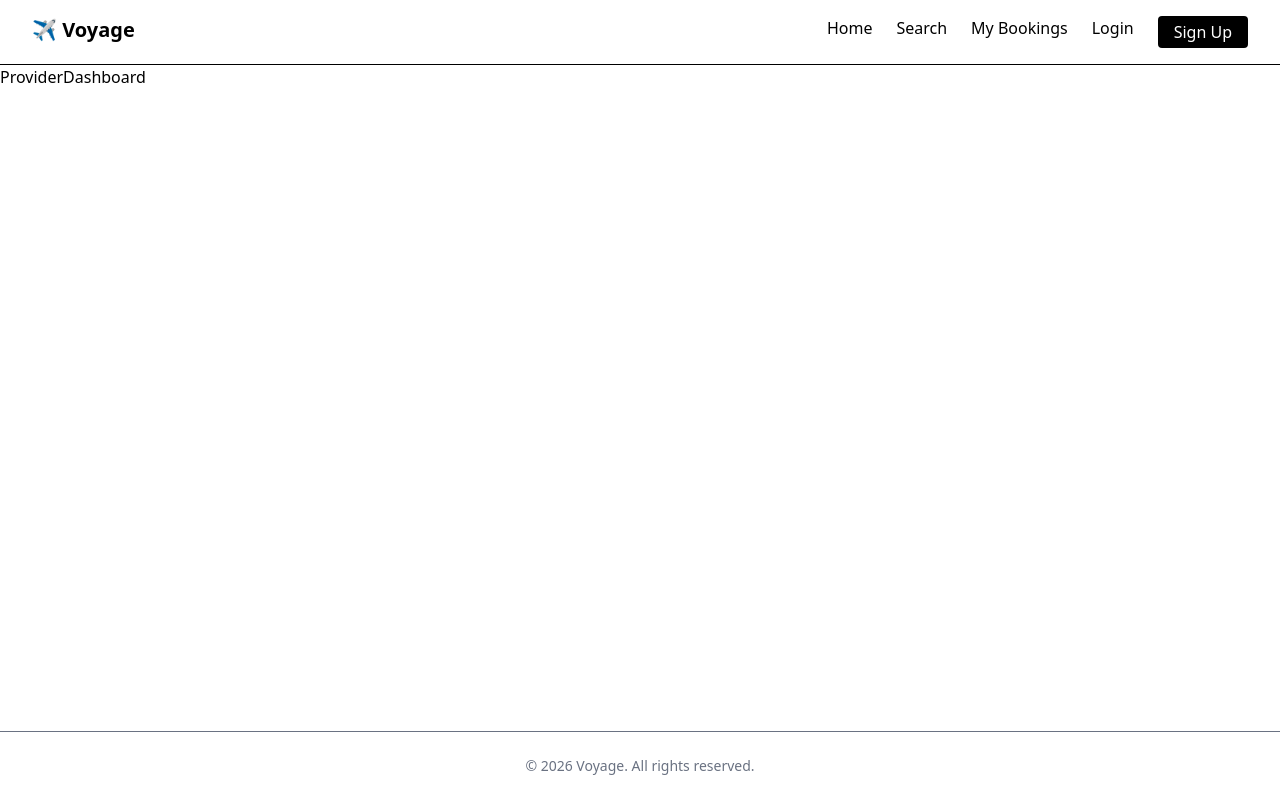
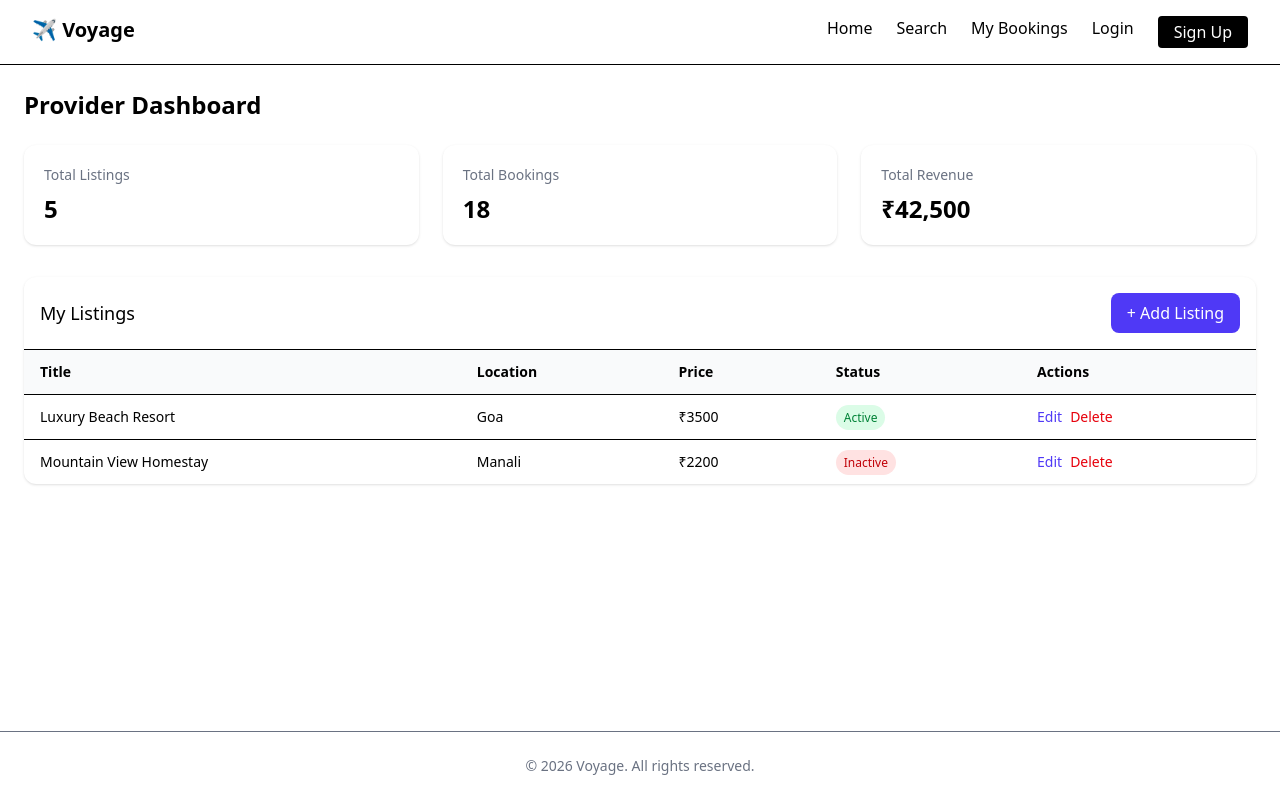
Before and after one commit to Saurabh190120/BharatGo, a React app in the folder frontend/: page /provider in a window 1280 px wide. Built offline with nearby package versions, Linux system fonts and the light colour scheme; the HTML template or start-up script is replaced by a standard one.

Commit message:
provider page

```diff
--- a/frontend/src/pages/ProviderDashboard.jsx
+++ b/frontend/src/pages/ProviderDashboard.jsx
@@ -1,9 +1,119 @@
-import React from 'react'
+import { useEffect, useState } from "react";
 
-const ProviderDashboard = () => {
+export default function ProviderDashboard() {
+  const [stats, setStats] = useState({
+    listings: 0,
+    bookings: 0,
+    revenue: 0,
+  });
+
+  const [listings, setListings] = useState([]);
+
+  useEffect(() => {
+    // Replace with API calls
+    setStats({
+      listings: 5,
+      bookings: 18,
+      revenue: 42500,
+    });
+
+    setListings([
+      {
+        id: 1,
+        title: "Luxury Beach Resort",
+        location: "Goa",
+        price: 3500,
+        status: "Active",
+      },
+      {
+        id: 2,
+        title: "Mountain View Homestay",
+        location: "Manali",
+        price: 2200,
+        status: "Inactive",
+      },
+    ]);
+  }, []);
+
   return (
-    <div>ProviderDashboard</div>
-  )
+    <div className="p-6">
+      {/* Header */}
+      <h1 className="text-2xl font-semibold mb-6">Provider Dashboard</h1>
+
+      {/* Stats */}
+      <div className="grid grid-cols-1 md:grid-cols-3 gap-6 mb-8">
+        <StatCard title="Total Listings" value={stats.listings} />
+        <StatCard title="Total Bookings" value={stats.bookings} />
+        <StatCard
+          title="Total Revenue"
+          value={`₹${stats.revenue.toLocaleString()}`}
+        />
+      </div>
+
+      {/* Listings Table */}
+      <div className="bg-white rounded-xl shadow">
+        <div className="p-4 border-b flex justify-between items-center">
+          <h2 className="text-lg font-medium">My Listings</h2>
+          <button className="bg-indigo-600 text-white px-4 py-2 rounded-lg hover:bg-indigo-700">
+            + Add Listing
+          </button>
+        </div>
+
+        <div className="overflow-x-auto">
+          <table className="w-full text-sm">
+            <thead className="bg-gray-50 text-left">
+              <tr>
+                <th className="px-4 py-3">Title</th>
+                <th className="px-4 py-3">Location</th>
+                <th className="px-4 py-3">Price</th>
+                <th className="px-4 py-3">Status</th>
+                <th className="px-4 py-3">Actions</th>
+              </tr>
+            </thead>
+            <tbody>
+              {listings.map((listing) => (
+                <tr
+                  key={listing.id}
+                  className="border-t hover:bg-gray-50"
+                >
+                  <td className="px-4 py-3">{listing.title}</td>
+                  <td className="px-4 py-3">{listing.location}</td>
+                  <td className="px-4 py-3">₹{listing.price}</td>
+                  <td className="px-4 py-3">
+                    <span
+                      className={`px-2 py-1 rounded-full text-xs ${
+                        listing.status === "Active"
+                          ? "bg-green-100 text-green-700"
+                          : "bg-red-100 text-red-700"
+                      }`}
+                    >
+                      {listing.status}
+                    </span>
+                  </td>
+                  <td className="px-4 py-3 space-x-2">
+                    <button className="text-indigo-600 hover:underline">
+                      Edit
+                    </button>
+                    <button className="text-red-600 hover:underline">
+                      Delete
+                    </button>
+                  </td>
+                </tr>
+              ))}
+            </tbody>
+          </table>
+        </div>
+      </div>
+    </div>
+  );
 }
 
-export default ProviderDashboard
+/* Stats Card Component */
+function StatCard({ title, value }) {
+  return (
+    <div className="bg-white rounded-xl shadow p-5">
+      <p className="text-sm text-gray-500">{title}</p>
+      <h3 className="text-2xl font-semibold mt-2">{value}</h3>
+    </div>
+  );
+}
```
